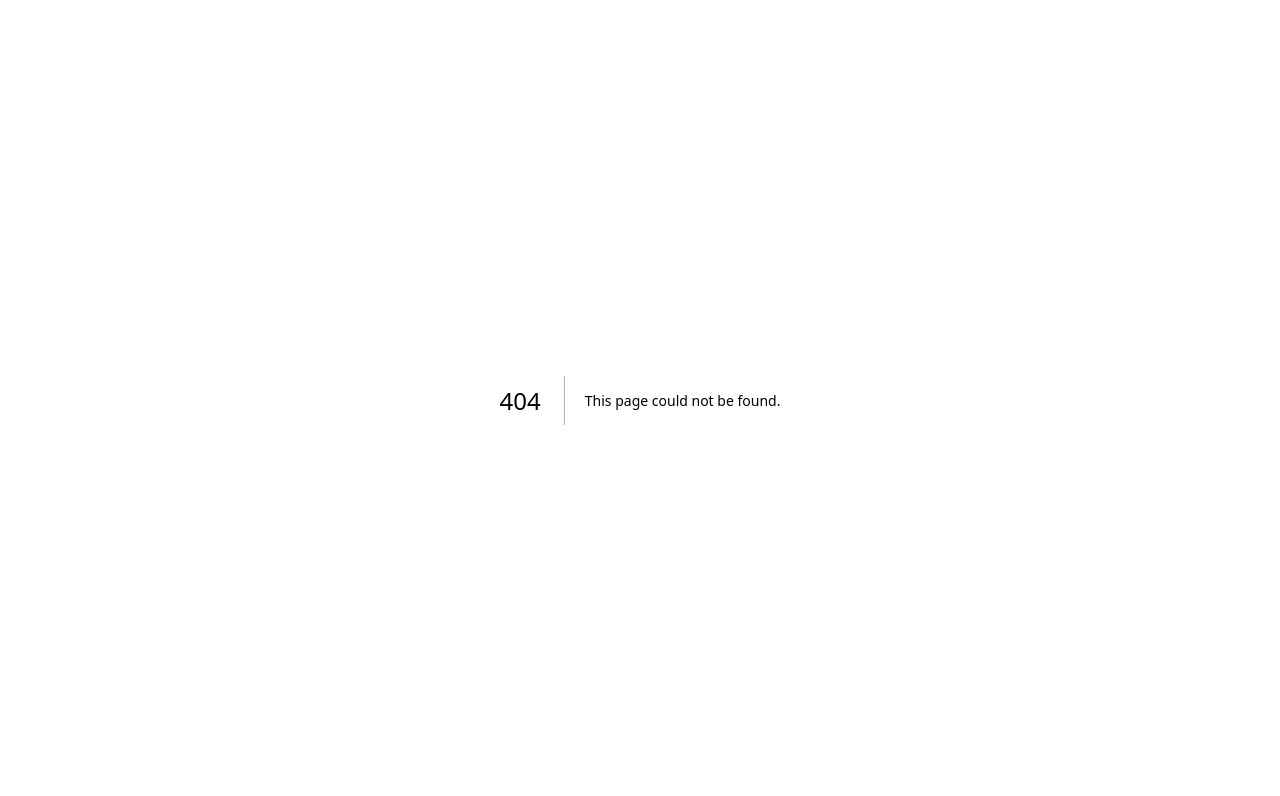
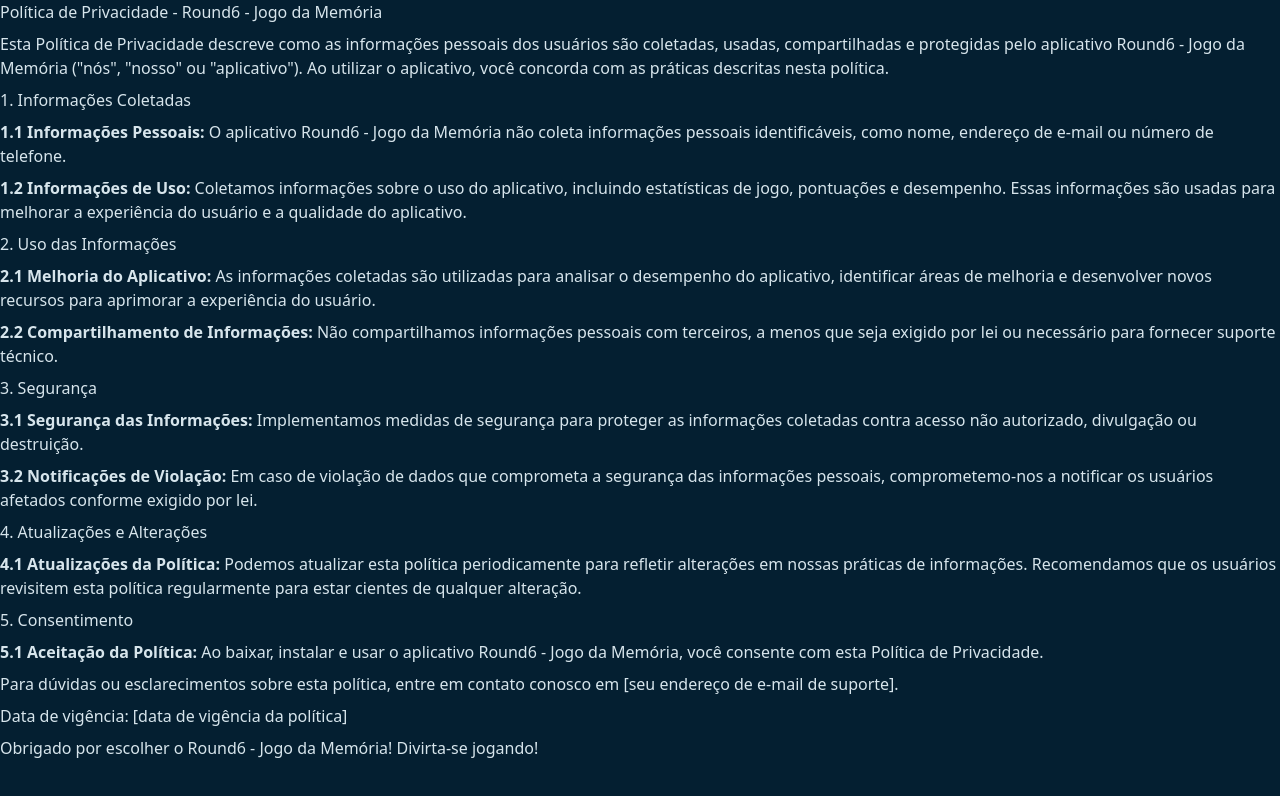
Before and after one commit to luanargolodev/luanlemos, a Next.js app: page /politica_de_privacidade in a window 1280 px wide. Before the commit this address had no page. Shown: the top 796 px of the page. Built offline with nearby package versions, Linux system fonts and the light colour scheme.

Commit message:
add privacy policy

```diff
--- /dev/null
+++ b/src/pages/politica_de_privacidade.tsx
@@ -0,0 +1,100 @@
+/* eslint-disable react/no-unescaped-entities */
+import { Montserrat } from 'next/font/google'
+
+import Head from 'next/head'
+
+const montserrat = Montserrat({ subsets: ['latin'] })
+
+export default function Home() {
+  return (
+    <>
+      <Head>
+        <title>Política de Privacidade Round6 - Jogo da memória</title>
+      </Head>
+      <main className="flex flex-col justify-center gap-2">
+        <h1>Política de Privacidade - Round6 - Jogo da Memória</h1>
+
+        <p>
+          Esta Política de Privacidade descreve como as informações pessoais dos
+          usuários são coletadas, usadas, compartilhadas e protegidas pelo
+          aplicativo Round6 - Jogo da Memória ("nós", "nosso" ou "aplicativo").
+          Ao utilizar o aplicativo, você concorda com as práticas descritas
+          nesta política.
+        </p>
+
+        <h2>1. Informações Coletadas</h2>
+
+        <p>
+          <strong>1.1 Informações Pessoais:</strong> O aplicativo Round6 - Jogo
+          da Memória não coleta informações pessoais identificáveis, como nome,
+          endereço de e-mail ou número de telefone.
+        </p>
+
+        <p>
+          <strong>1.2 Informações de Uso:</strong> Coletamos informações sobre o
+          uso do aplicativo, incluindo estatísticas de jogo, pontuações e
+          desempenho. Essas informações são usadas para melhorar a experiência
+          do usuário e a qualidade do aplicativo.
+        </p>
+
+        <h2>2. Uso das Informações</h2>
+
+        <p>
+          <strong>2.1 Melhoria do Aplicativo:</strong> As informações coletadas
+          são utilizadas para analisar o desempenho do aplicativo, identificar
+          áreas de melhoria e desenvolver novos recursos para aprimorar a
+          experiência do usuário.
+        </p>
+
+        <p>
+          <strong>2.2 Compartilhamento de Informações:</strong> Não
+          compartilhamos informações pessoais com terceiros, a menos que seja
+          exigido por lei ou necessário para fornecer suporte técnico.
+        </p>
+
+        <h2>3. Segurança</h2>
+
+        <p>
+          <strong>3.1 Segurança das Informações:</strong> Implementamos medidas
+          de segurança para proteger as informações coletadas contra acesso não
+          autorizado, divulgação ou destruição.
+        </p>
+
+        <p>
+          <strong>3.2 Notificações de Violação:</strong> Em caso de violação de
+          dados que comprometa a segurança das informações pessoais,
+          comprometemo-nos a notificar os usuários afetados conforme exigido por
+          lei.
+        </p>
+
+        <h2>4. Atualizações e Alterações</h2>
+
+        <p>
+          <strong>4.1 Atualizações da Política:</strong> Podemos atualizar esta
+          política periodicamente para refletir alterações em nossas práticas de
+          informações. Recomendamos que os usuários revisitem esta política
+          regularmente para estar cientes de qualquer alteração.
+        </p>
+
+        <h2>5. Consentimento</h2>
+
+        <p>
+          <strong>5.1 Aceitação da Política:</strong> Ao baixar, instalar e usar
+          o aplicativo Round6 - Jogo da Memória, você consente com esta Política
+          de Privacidade.
+        </p>
+
+        <p>
+          Para dúvidas ou esclarecimentos sobre esta política, entre em contato
+          conosco em [seu endereço de e-mail de suporte].
+        </p>
+
+        <p>Data de vigência: [data de vigência da política]</p>
+
+        <p>
+          Obrigado por escolher o Round6 - Jogo da Memória! Divirta-se jogando!
+        </p>
+      </main>
+    </>
+  )
+}
```
